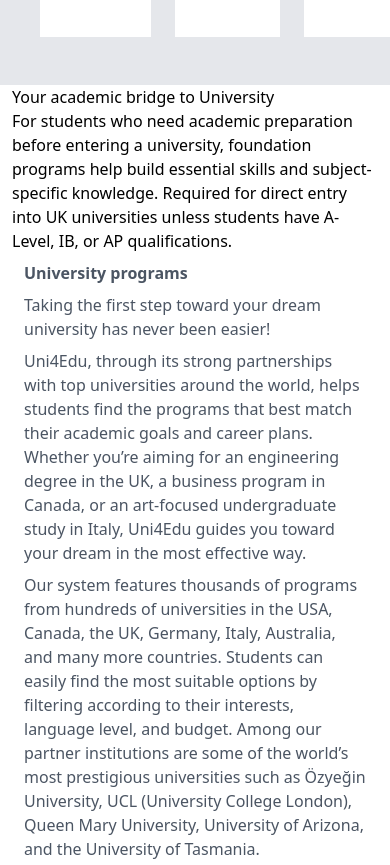
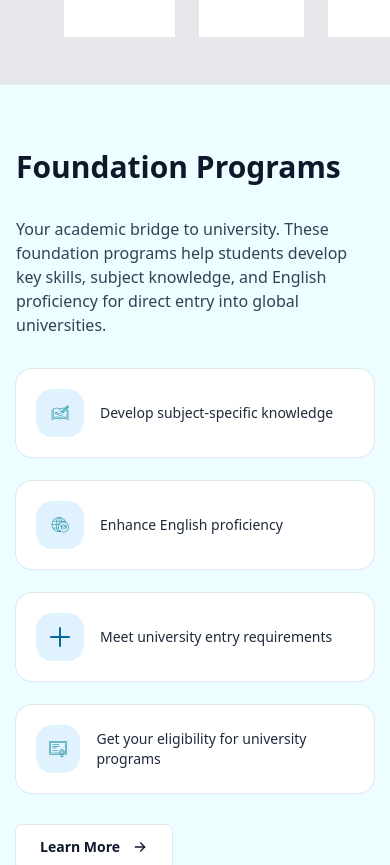
Before and after one commit to Ornellakayigirwa/uni4edu-page-cloning, a plain HTML site: page index.html in a window 390 px wide. Shown: the part 3945-4810 px from the top of the page. Drawn offline with nearby package versions, Linux system fonts and the light colour scheme.

Commit message:
Added corresponding content in the Foundation program section

```diff
--- a/index.html
+++ b/index.html
@@ -43,7 +43,7 @@
             </div>
 
             <div class=" mt-8 ">
-            <ul class="text-gray-400 flex justify-center border-2 border-gray-200  rounded-md gap-8 lg:hidden">
+            <ul class="text-gray-400 flex justify-center border-2 border-gray-200  rounded-md gap-8 ">
                 <li><input type="radio" name="programs"> University programs</li>
                 <li><input type="radio" name="programs"> Language schools</li>
                 <li><input type="radio" name="programs"> Summer schools</li>
@@ -52,22 +52,7 @@
                 <img src="menu_24dp_E3E3E3_FILL0_wght400_GRAD0_opsz24.png ">search</select>
             </div>
 
-            <!-- <div class="bg-[#DAE4FD]  opacity-90 rounded-sm shadow-lg w-[1100px] absolute top-[570px] ml-36 h-36 ">
-                <div class="flex gap-0 p-3">
-                    <div class="bg-blue-500 rounded-t-md w-36">
-                        <p class="text-white px-4 py-2 ml-10">University Program</p>
-                    </div>
 
-                    <div class="bg-blue-500 rounded-t-md w-36">
-                        <p class="text-white px-4 py-2 ml-10">Language schools</p>
-                    </div>
-                    <div class="bg-blue-500 rounded-t-md w-36">
-                        <p class="text-white px-4 py-2 ml-10">summer schools</p>
-                    </div>
-                </div>
-                <div>
-
-                </div> -->
                 <div class="bg-[#DAE4FD]  opacity-90 rounded-sm shadow-lg w-[1100px] absolute top-[570px] ml-36 h-36 ">
                     <div class="flex gap-0 p-3">
                     <div class="bg-blue-500 rounded-md w-56">
@@ -257,10 +242,10 @@
     </section>
 
     <!--Webinar section-->
-    <section class="px-4 bg-gray-200">
+    <section class="px-10 bg-gray-200">
         <div class="flex justify-between mt-8 ">
             <h1>Webinar</h1>
-            <p class="text-cyan-500">All webinar</p>
+            <a href="" class="text-cyan-500">All webinar</a>
         </div>
 
         <div class= "flex gap-6 px-6">
@@ -305,12 +290,12 @@
 
     </section>
 
-    <section>
+    <!-- <section>
         <div class="bg-white px-3">
-            <h1>Your academic bridge to University</h1>
+            <h1 class="font-bold text-3xl">Your academic bridge to University</h1>
             <p>
                 For students who need academic preparation before entering a university, foundation programs help build essential skills and subject-specific knowledge.
-                 Required for direct entry into UK universities unless students have A-Level, IB, or AP qualifications.
+                Required for direct entry into UK universities unless students have A-Level, IB, or AP qualifications.
             </p>
         <div class="bg-blue-200 pr-10">
 
@@ -318,7 +303,67 @@
         </div>
 
         </div>
-    </section>
+    </section> -->
+
+    <section class="bg-cyan-50 py-16">
+        <div class="mx-auto max-w-7xl px-4 sm:px-6 lg:px-8">
+        <div class="grid gap-12 lg:grid-cols-2 lg:items-center">
+        <div class="space-y-8">
+          <h2 class="text-3xl font-semibold text-slate-900">Foundation Programs</h2>
+          <p class="text-base text-slate-700 max-w-xl">Your academic bridge to university.
+            These foundation programs help students develop key skills, subject knowledge, and English proficiency for direct entry into global universities.</p>
+
+          <div class="grid grid-cols-1 sm:grid-cols-2 gap-6">
+            <div class="rounded-2xl bg-white p-5 shadow-sm ring-1 ring-slate-200">
+              <div class="flex items-center gap-4">
+                <div class="inline-flex h-12 w-12 items-center justify-center rounded-2xl bg-sky-100 text-sky-700">
+                  <img src="foundation-card-icon-1761204409401-PHOTO_URL.png" alt="subject" class="h-6 w-6" />
+                </div>
+                <p class="text-sm text-slate-800">Develop subject-specific knowledge</p>
+              </div>
+            </div>
+
+            <div class="rounded-2xl bg-white p-5 shadow-sm ring-1 ring-slate-200">
+              <div class="flex items-center gap-4">
+                <div class="inline-flex h-12 w-12 items-center justify-center rounded-2xl bg-sky-100 text-sky-700">
+                  <img src="foundation-card-icon-1761204410050-PHOTO_URL.png" alt="english" class="h-6 w-6" />
+                </div>
+                <p class="text-sm text-slate-800">Enhance English proficiency</p>
+              </div>
+            </div>
+
+            <div class="rounded-2xl bg-white p-5 shadow-sm ring-1 ring-slate-200">
+              <div class="flex items-center gap-4">
+                <div class="inline-flex h-12 w-12 items-center justify-center rounded-2xl bg-sky-100 text-sky-700">
+                  <svg viewBox="0 0 24 24" class="h-6 w-6" fill="none" stroke="currentColor" stroke-width="2" stroke-linecap="round" stroke-linejoin="round"><path d="M3 12h18"/><path d="M12 3v18"/></svg>
+                </div>
+                <p class="text-sm text-slate-800">Meet university entry requirements</p>
+              </div>
+            </div>
+
+            <div class="rounded-2xl bg-white p-5 shadow-sm ring-1 ring-slate-200">
+              <div class="flex items-center gap-4">
+                <div class="inline-flex h-12 w-12 items-center justify-center rounded-2xl bg-sky-100 text-sky-700">
+                  <img src="foundation-card-icon-1761204410863-PHOTO_URL.png" alt="eligibility" class="h-6 w-6" />
+                </div>
+                <p class="text-sm text-slate-800">Get your eligibility for university programs</p>
+              </div>
+            </div>
+          </div>
+
+          <div>
+            <a href="#" class="inline-flex items-center rounded-md bg-white px-6 py-3 text-sm font-semibold text-slate-900 shadow-sm ring-1 ring-slate-200 transition hover:bg-slate-100">Learn More
+              <svg viewBox="0 0 24 24" class="ml-3 h-4 w-4" fill="none" stroke="currentColor" stroke-width="2" stroke-linecap="round" stroke-linejoin="round"><path d="M5 12h14"/><path d="M13 6l6 6-6 6"/></svg>
+            </a>
+          </div>
+        </div>
+
+        <div class="flex items-center justify-end">
+          <img src="foundation-cards-main-1760714605172-PHOTO_URL.png" alt="Foundation illustration" class="w-full max-w-[520px] rounded-[32px] shadow-2xl" />
+        </div>
+      </div>
+    </div>
+  </section>
 
 
 
```
Also changed, not shown: foundation-card-icon-1761204409401-PHOTO_URL.png (added), foundation-card-icon-1761204410050-PHOTO_URL.png (added), foundation-card-icon-1761204410863-PHOTO_URL.png (added), foundation-card-icon-1761204411479-PHOTO_URL.png (added), foundation-cards-main-1760714605172-PHOTO_URL.png (added).
